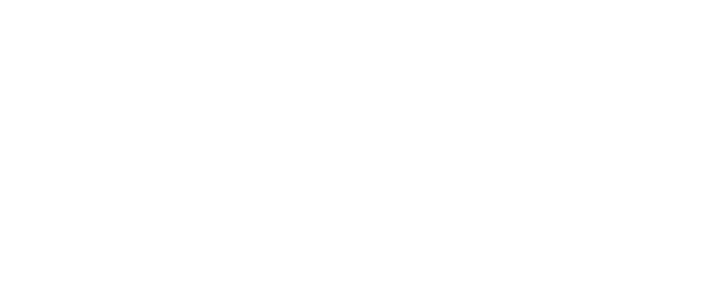
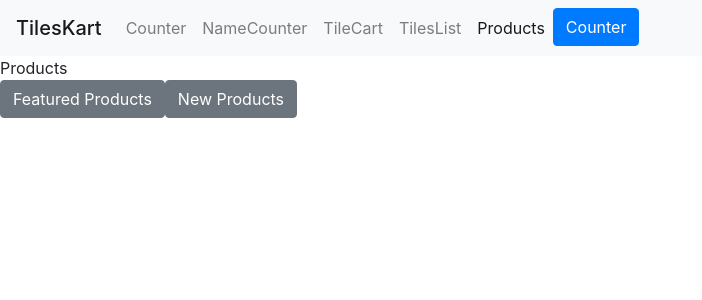
Before and after one commit to backup-files/UNextCustomTrainingReact, a React (Create React App) app in the folder tilescart/: page /Products in a window 1280 px wide. Before the commit this address had no page. Shown: the top 300 px of the page, without its empty margins (0-702 px from the left). Built offline with nearby package versions, Linux system fonts and the light colour scheme.

Commit message:
Outlet done

```diff
--- a/tilescart/src/App.tsx
+++ b/tilescart/src/App.tsx
@@ -8,6 +8,9 @@
 import { Route, Routes } from 'react-router-dom';
 import AddTile from './components/AddTile';
 import TileCard from './components/TileCard';
+import Products from './components/Products';
+import FeaturedProducts from './components/FeaturedProducts';
+import NewProducts from './components/NewProducts';
 
 function App() {
   return (
@@ -17,6 +20,10 @@
       <Route path="/NameCounter" element={<NameCounter/>}/>
       <Route path="/TileCart" element={<TileCart/>}/>
       <Route path="/TilesList" element={<TilesList/>}/>
+      <Route path="/Products" element={<Products/>}>
+        <Route path="FeaturedProducts" element={<FeaturedProducts/>}/>
+        <Route path="NewProducts" element={<NewProducts/>}/>
+      </Route>
     </Routes>
   );
 }
--- /dev/null
+++ b/tilescart/src/components/FeaturedProducts.tsx
@@ -0,0 +1,7 @@
+import React from 'react'
+
+export default function FeaturedProducts() {
+  return (
+    <div>Featured Products</div>
+  )
+}
--- a/tilescart/src/components/NavBar.tsx
+++ b/tilescart/src/components/NavBar.tsx
@@ -30,6 +30,9 @@
             <li id="tilesList" className="nav-item">
                 <a href="/TilesList" className="nav-link">TilesList</a>
             </li>
+            <li id="products" className="nav-item">
+                <a href="/Products" className="nav-link">Products</a>
+            </li>
             <li id="counter" className="nav-item">
                 <button className="btn btn-primary" onClick={() => {
                     navigate("/Counter");
--- /dev/null
+++ b/tilescart/src/components/NewProducts.tsx
@@ -0,0 +1,7 @@
+import React from 'react'
+
+export default function NewProducts() {
+  return (
+    <div>New Products</div>
+  )
+}
--- /dev/null
+++ b/tilescart/src/components/Products.tsx
@@ -0,0 +1,16 @@
+import React from 'react'
+import { Outlet, useNavigate } from 'react-router-dom';
+import NavBar from './NavBar';
+
+export default function Products() {
+  const navigate = useNavigate();
+    return (
+    <>
+        <NavBar activate="products"/>
+        <div>Products</div>
+        <button className='btn btn-secondary' onClick={() => navigate('FeaturedProducts')}>Featured Products</button>
+        <button className="btn btn-secondary" onClick={() => navigate('NewProducts')}>New Products</button>
+        <Outlet/>
+    </>
+  )
+}
```
